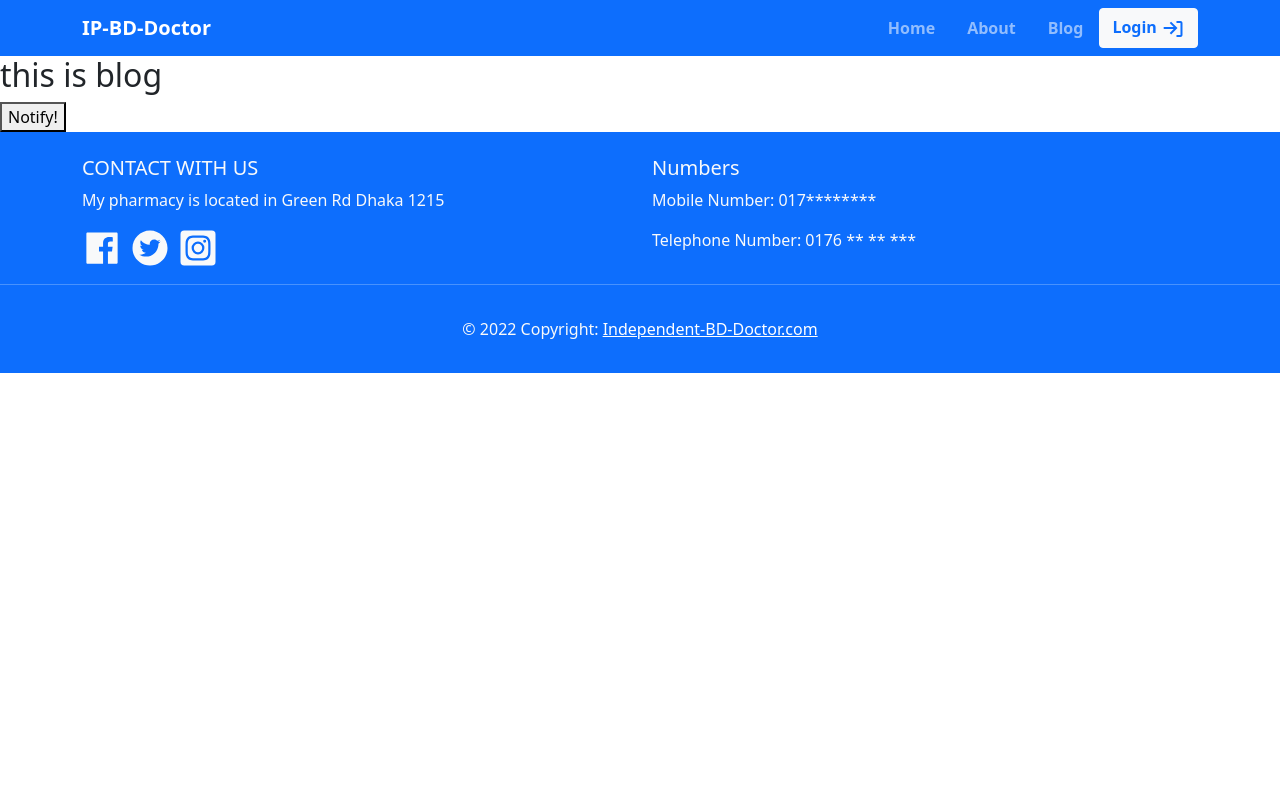
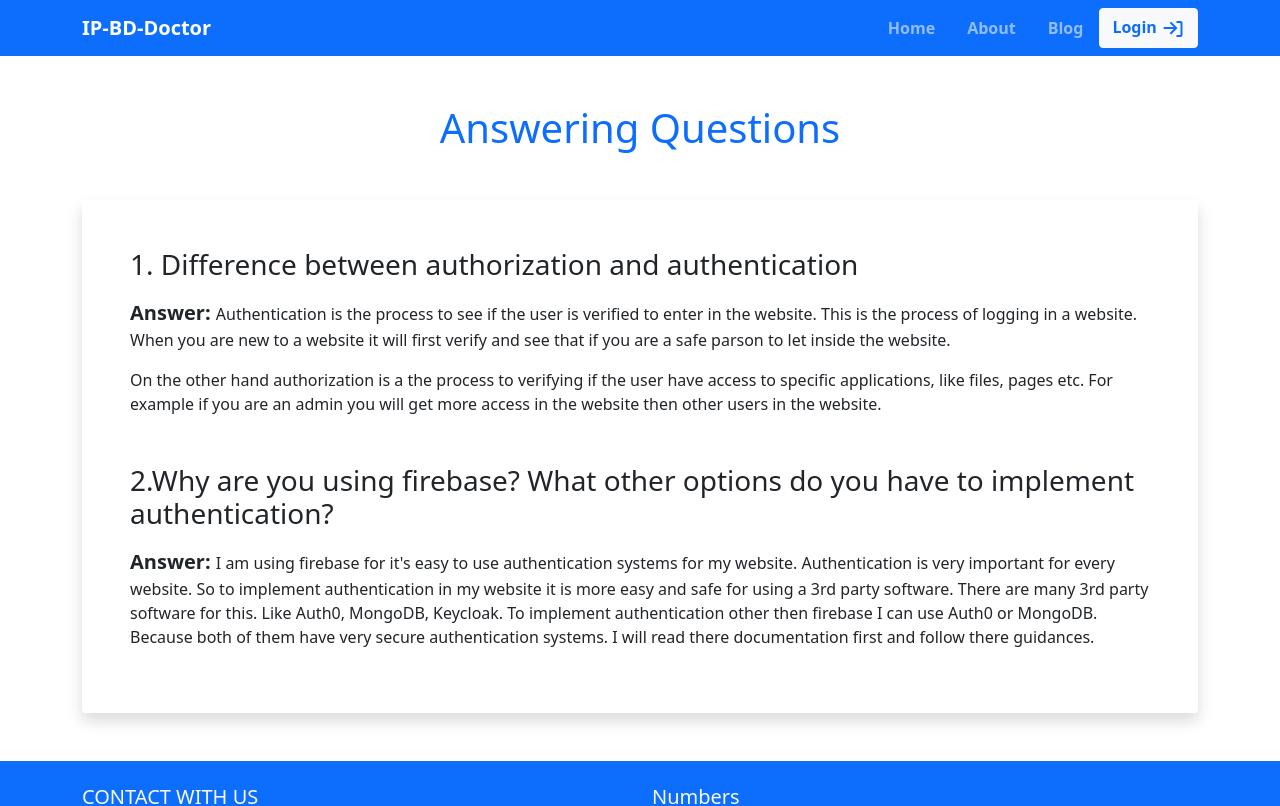
Before and after one commit to shadikmahamudsohan/independent-service-provider-website, a React (Create React App) app: page /blog in a window 1280 px wide. Shown: the top 806 px of the page. Built offline with nearby package versions, Linux system fonts and the light colour scheme; no server answers.

Commit message:
Blog page compleated and readme.md file's details added

```diff
--- a/src/pages/Blog/Blog.js
+++ b/src/pages/Blog/Blog.js
@@ -1,16 +1,22 @@
 import React from 'react';
-import { ToastContainer, toast } from 'react-toastify';
-import 'react-toastify/dist/ReactToastify.css';
-
 const Blog = () => {
-    const notify = () => toast("Wow so easy!");
-
     return (
-        <div>
-            <h2>this is blog</h2>
-            <div>
-                <button onClick={notify}>Notify!</button>
-                <ToastContainer />
+        <div className='container my-5'>
+            <h1 className='text-center text-primary'>Answering Questions</h1>
+            <div className="my-5 p-5 shadow rounded">
+                <h3>1. Difference between authorization and authentication</h3>
+                <div className="my-3">
+                    <p> <span className='fw-bold fs-5'>Answer: </span>
+                        Authentication is the process to see if the user is verified to enter in the website. This is the process of logging in a website. When you are new to a website it will first verify and see that if you are a safe parson to let inside the website.
+                    </p>
+                    <p>On the other hand authorization is a the process to verifying if the user have access to specific applications, like files, pages etc. For example if you are an admin you will get more access in the website then other users in the website.</p>
+                </div>
+                <h3 className='mt-5'>2.Why are you using firebase? What other options do you have to implement authentication?</h3>
+                <div className="my-3">
+                    <p> <span className='fw-bold fs-5'>Answer: </span>
+                        I am using firebase for it's easy to use authentication systems for my website. Authentication is very important for every website. So to implement authentication in my website it is more easy and safe for using a 3rd party software. There are many 3rd party software for this. Like Auth0, MongoDB, Keycloak. To implement authentication other then firebase I can use Auth0 or MongoDB. Because both of them have very secure authentication systems. I will read there documentation first and follow there guidances.
+                    </p>
+                </div>
             </div>
         </div>
     );
--- a/src/pages/NotFound/NotFound.js
+++ b/src/pages/NotFound/NotFound.js
@@ -4,7 +4,7 @@ import { useNavigate } from 'react-router-dom';
 const NotFound = () => {
     const navigate = useNavigate();
     return (
-        <div>
+        <div style={{ height: '70vh' }}>
             <h1 className='text-danger my-3 text-center '>
                 Page Not Found :(
             </h1>
```
Also changed, not shown: 1 other file (tests, documents, lock files or other folders).
